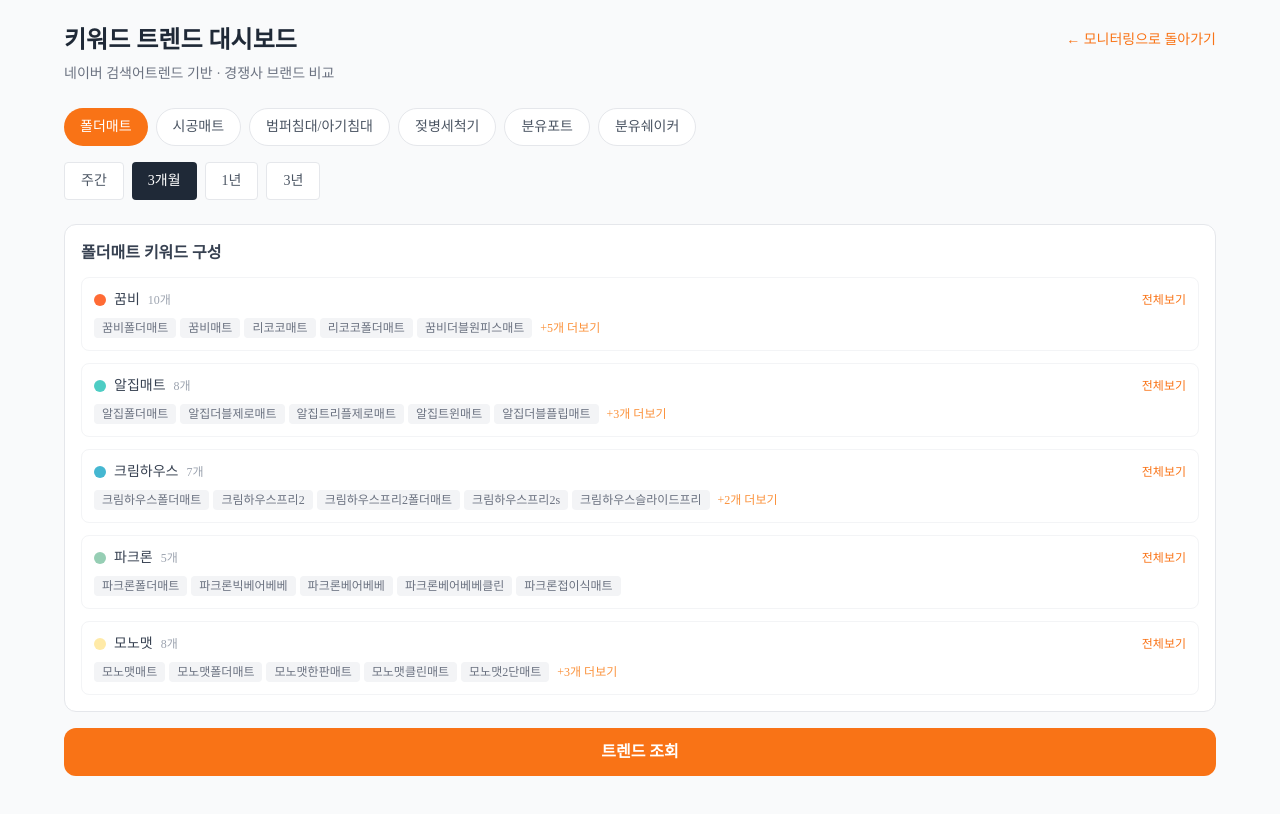
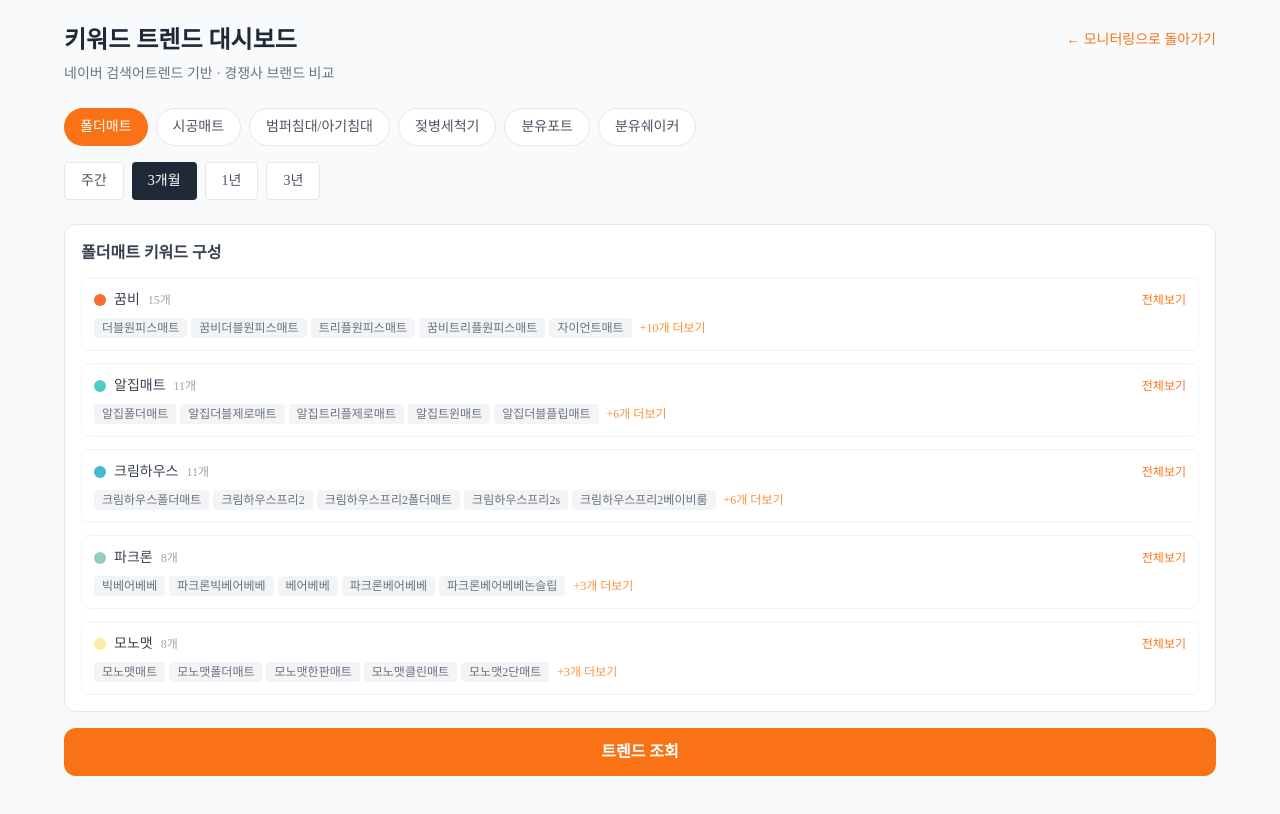
Before and after one commit to ggumbim-droid/ggumbi-monitor, a Next.js app: page /trend in a window 1280 px wide. Shown: the top 814 px of the page. Built offline with nearby package versions, Linux system fonts and the light colour scheme.

Commit message:
Update page.tsx

```diff
--- a/src/app/trend/page.tsx
+++ b/src/app/trend/page.tsx
@@ -8,10 +8,10 @@ const KEYWORD_GROUPS = [
   {
     id: "folder_mat", label: "폴더매트",
     brands: [
-      { name: "꿈비", keywords: ["꿈비폴더매트","꿈비매트","리코코매트","리코코폴더매트","꿈비더블원피스매트","꿈비트리플원피스매트","꿈비자이언트매트","꿈비원피스매트","꿈비클린롤매트","꿈비복도매트"] },
-      { name: "알집매트", keywords: ["알집폴더매트","알집더블제로매트","알집트리플제로매트","알집트윈매트","알집더블플립매트","알집에코실리온","알집매트더블제로매트","알집복도제로매트"] },
-      { name: "크림하우스", keywords: ["크림하우스폴더매트","크림하우스프리2","크림하우스프리2폴더매트","크림하우스프리2s","크림하우스슬라이드프리","크림하우스맞춤폴더매트","크림하우스맞춤매트"] },
-      { name: "파크론", keywords: ["파크론폴더매트","파크론빅베어베베","파크론베어베베","파크론베어베베클린","파크론접이식매트"] },
+      { name: "꿈비", keywords: ["더블원피스매트","꿈비더블원피스매트","트리플원피스매트","꿈비트리플원피스매트","자이언트매트","꿈비자이언트매트","클린롤매트","리코코클린롤매트","꿈비클린롤매트","꿈비폴더매트","꿈비복도매트","꿈비매트","리코코매트","리코코폴더매트","꿈비원피스매트"] },
+      { name: "알집매트", keywords: ["알집폴더매트","알집더블제로매트","알집트리플제로매트","알집트윈매트","알집더블플립매트","알집에코실리온","알집매트더블제로매트","알집복도제로매트","에코실리온","알집매트커버","알집복도제로매트"] },
+      { name: "크림하우스", keywords: ["크림하우스폴더매트","크림하우스프리2","크림하우스프리2폴더매트","크림하우스프리2s","크림하우스프리2베이비룸","슬라이드프리","크림하우스슬라이드프리","크림하우스슬라이드프리와이드","프리그라운드2","크림하우스프리그라운드2","크림하우스맞춤매트"] },
+      { name: "파크론", keywords: ["빅베어베베","파크론빅베어베베","베어베베","파크론베어베베","파크론베어베베논슬립","파크론베어베베클린","파크론폴더매트","파크론접이식매트"] },
       { name: "모노맷", keywords: ["모노맷매트","모노맷폴더매트","모노맷한판매트","모노맷클린매트","모노맷2단매트","모노맷모노핏","모노맷맞춤폴더매트","모노맷맞춤매트"] },
     ],
   },
@@ -28,7 +28,7 @@ const KEYWORD_GROUPS = [
   {
     id: "bumper_bed", label: "범퍼침대/아기침대",
     brands: [
-      { name: "꿈비", keywords: ["꿈비범퍼침대","꿈비아기침대","꿈비하이가드범퍼침대","꿈비범퍼침대대형","꿈비범퍼침대특대형","꿈비범퍼침대슈퍼특대형","꿈비범퍼침대매트","꿈비트윈스타","꿈비월드스타","꿈비럭키스타"] },
+      { name: "꿈비", keywords: ["꿈비범퍼침대","꿈비아기침대","꿈비하이가드범퍼침대","꿈비범퍼침대대형","꿈비범퍼침대특대형","꿈비범퍼침대슈퍼특대형","꿈비범퍼침대매트","꿈비트윈스타","꿈비월드스타","꿈비럭키스타","꿈비럭키스타범퍼침대"] },
       { name: "도노도노", keywords: ["도노도노아기침대","도노도노범퍼침대","도노도노하이가드범퍼침대","도노도노패밀리범퍼침대","도노도노하이가드","도노도노범퍼침대가드","도노도노범퍼침대매트"] },
       { name: "코지스토리", keywords: ["코지스토리아기침대","코지스토리범퍼침대"] },
       { name: "바치", keywords: ["바치조이범퍼침대","바치포칠드런범퍼침대","바치범퍼침대특대형","바치범퍼침대가드","바치범퍼침대매트","바치물결범퍼침대"] },
```
